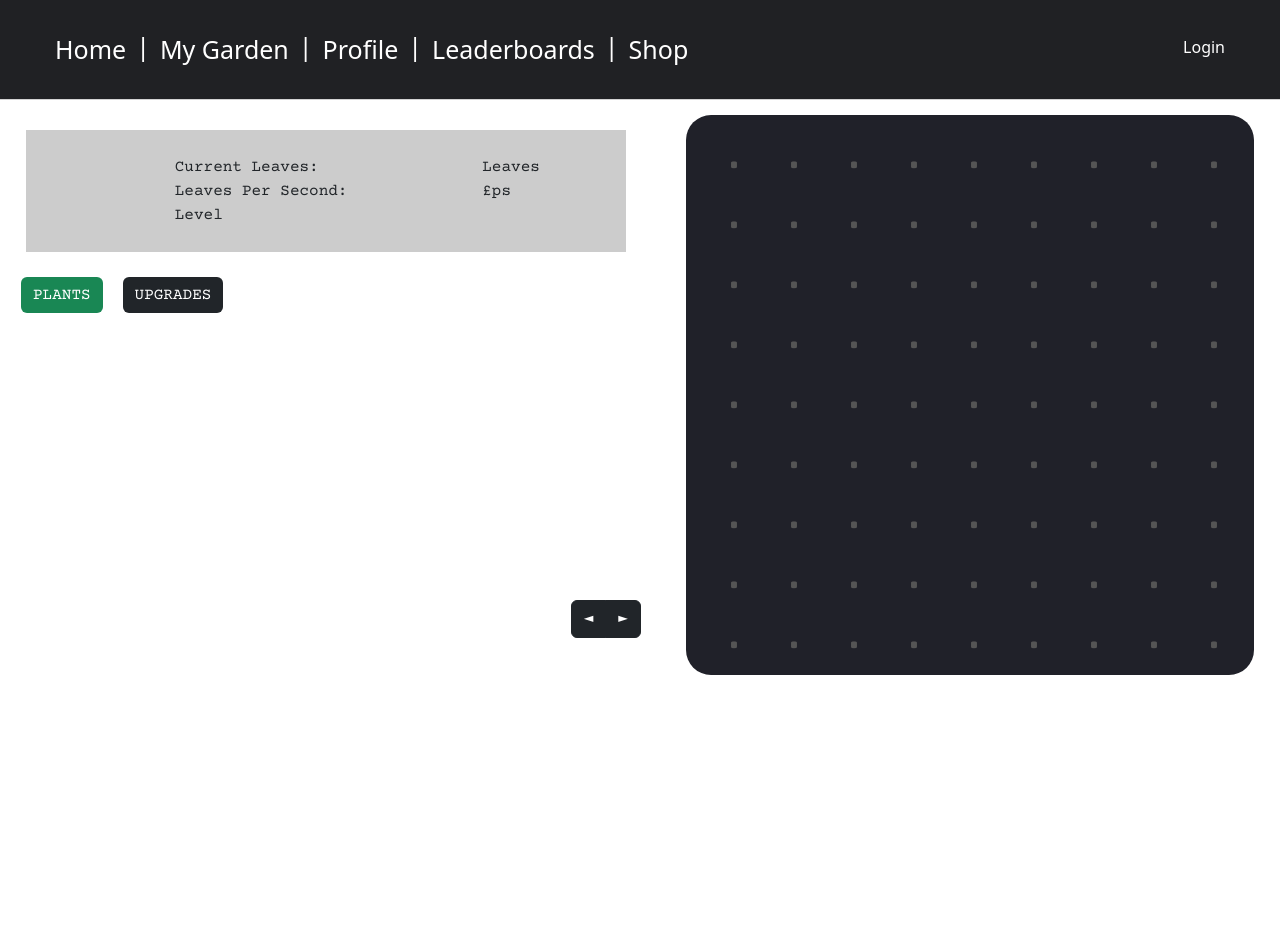
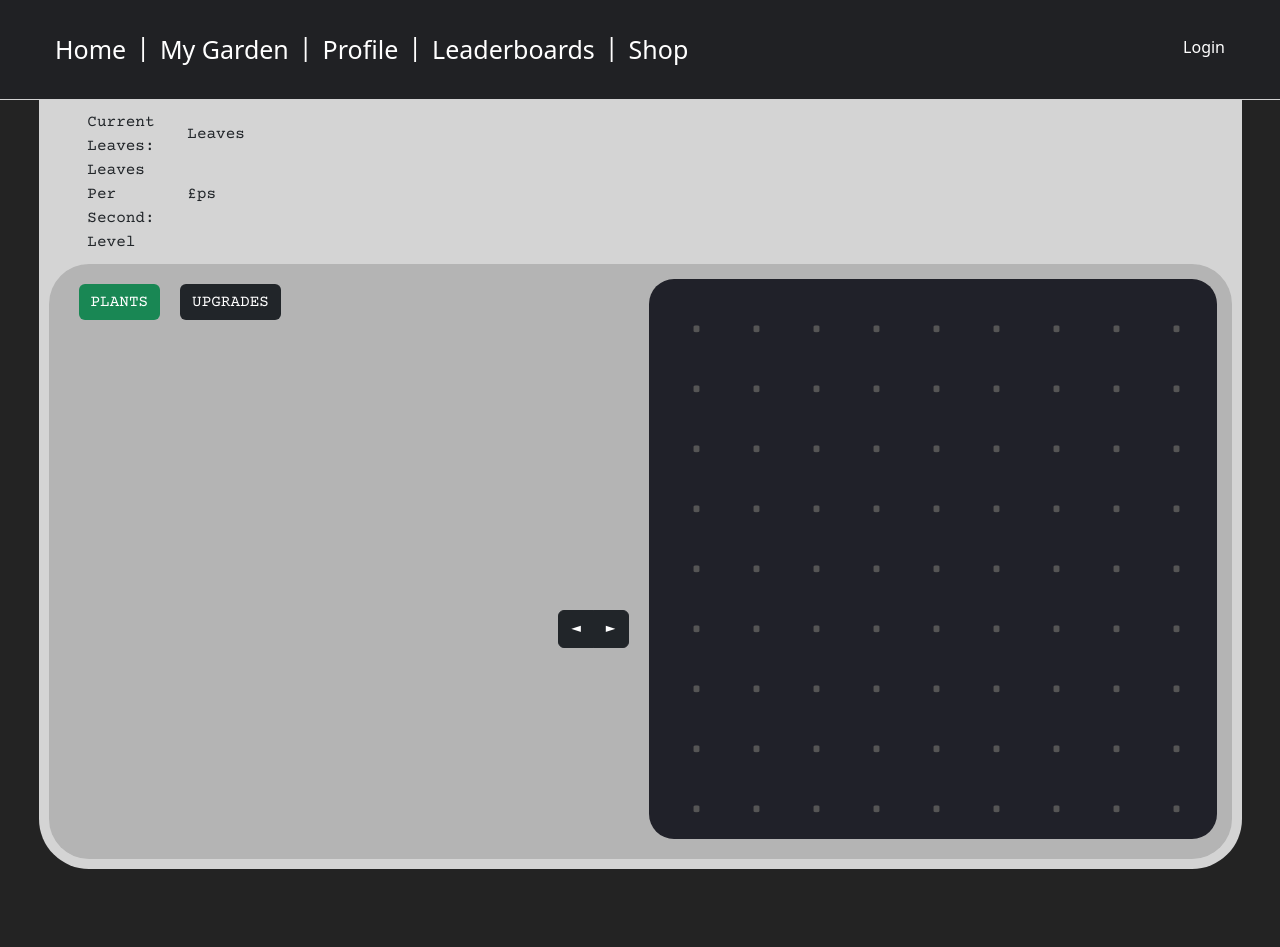
Before and after one commit to JRichm/GardenGame, a Flask app: template templates/game.html in a window 1280 px wide. Before the commit the page ends 675 px from the top, so only its background shows below. Run offline with Flask 3, Linux system fonts and the light colour scheme; the template is opened without the code that fills it, so the values that code supplies are empty.

Commit message:
updated game ui

```diff
--- a/static/css/game.css
+++ b/static/css/game.css
@@ -1,16 +1,39 @@
 .content-container {
-    background-color: white;
+    background-color: #232323;
+    min-height: 947px;
+}
+
+#all {
+    display: flex;
+    flex-direction: column;
+    background-color: #d4d4d4;
+    padding: 10px;
+    border-radius: 0px 0px 50px 50px;
 }
 
 main {
     display: flex;
+    flex-direction: column;
+    align-items: center;
+}
+
+#game-span {
+    display: flex;
+    flex-direction: row;
+    background-color: #d4d4d4;
+    margin-bottom: 10px;
+}
+
+.main-section {
+    display: flex;
     flex-direction: row;
     justify-content: center;
+    background-color: #b4b4b4;
+    width: fit-content;
+    border-radius: 40px;
+    padding: 0px 5px 5px 5px;
 }
 
-main>* {
-    margin: 15px;
-}
 
 #nav-bar {
     display: flex;
@@ -33,14 +56,10 @@ main>* {
 
 #game-stats {
     font-family: 'Courier Prime', monospace;
-    background-color: #cccccc;
     display: flex;
     flex-direction: column;
     justify-content: center;
     align-items: center;
-    padding: 25px;
-    width: 600px;
-    margin: 15px;
 }
 
 #game-stats span {
@@ -68,7 +87,7 @@ main>* {
     align-items: center;
     background-color: #202129;
     padding: 10px;
-    margin: 15px 30px 15px 30px;
+    margin: 15px 10px 15px 10px;
     border-radius: 25px;
 }
 
@@ -116,12 +135,13 @@ main>* {
     flex-direction: column;
     align-items: center;
     height: 400px;
-    width: 100%;
+    width: 585px;
+    padding: 10px;
 }
 
 #shop-nav {
     display: flex;
-    width: 100%;
+    width: 555px;
     justify-content: start;
     align-items: center;
 }
@@ -139,20 +159,21 @@ main>* {
 }
 
 #store-btns {
-    position: absolute;
     align-self: flex-end;
-    top: 600px;
 }
 
 #store-btns button {
     font-family: 'Courier Prime', monospace;
 }
 
+#shop-pages {
+    min-height: 280px;
+}
+
 #shop-pages>div {
     display: flex;
     flex-direction: column;
     justify-content: center;
-    width: 600px;
 }
 
 /* store items styling */
@@ -169,11 +190,12 @@ main>* {
 }
 
 .shop-item {
-    background-color: #eeeeee;
+    background-color: #E7E6E1;
     display: flex;
     flex-direction: row;
     align-items: center;
-    margin: 10px;
+    margin: 5px;
+    border-radius: 3px;
 }
 
 .item-price-info {
--- a/static/js/game.mjs
+++ b/static/js/game.mjs
@@ -58,7 +58,7 @@ class GameSquare {
         this.element.style.fontSize = '45px'
         this.readyToHarvest = false;
         this.nurtureAmount = 0
-        this.gameObject.addLeaves(Number(this.base_return) * 4)
+        this.gameObject.addLeaves(Number(this.base_return) * 10)
     }
 
     plantSeed(plant_id) {
--- a/templates/game.html
+++ b/templates/game.html
@@ -7,7 +7,8 @@
 <nav id="nav-bar">
 </nav>
 <main>
-    <article>
+    <div id="all">
+        <span id="game-span">
             <section id="game-stats">
                 <span>
                     <p>Current Leaves:</p>
@@ -28,7 +29,9 @@
                     <p>{{ user_save.map_level }}</p>
                 </span>
             </section>
-        <section id="shop">
+        </span>
+        <section class="main-section">
+            <article id="shop">
                 <span id="shop-nav">
                     <button class="btn btn-success" id="plants-tab">PLANTS</button>
                     <button class="btn btn-dark" id="upgrades-tab">UPGRADES</button>
@@ -56,7 +59,8 @@
                                 </article>
                                 <article class="item-qty-info hidden" id="iqi-{{ plant.plant_id }}">
                                     <section class="plant-qty-div">
-                                    <p style="font-weight:bold;" class="plant-qty" id="{{ plant.plant_id }}-qty">0</p>
+                                        <p style="font-weight:bold;" class="plant-qty" id="{{ plant.plant_id }}-qty">0
+                                        </p>
                                         <p>x</p>
                                     </section>
                                     <section class="plant-lps">
@@ -98,7 +102,6 @@
                         <button class="btn btn-dark" id="next-shop">►</button>
                     </div>
                 </span>
-        </section>
             </article>
             <div id='game'>
                 {% for row in range(0,9) %}
@@ -112,6 +115,8 @@
                 </span>
                 {% endfor %}
             </div>
+        </section>
+    </div>
 </main>
 <script> var base_plants = JSON.parse('{{ base_plants | tojson | safe }}')</script>
 <script> var userSave = JSON.parse('{{ user_save | tojson | safe }}')</script>
```
Also changed, not shown: 1 other file. Lines whose indentation alone changed are shown as unchanged.
